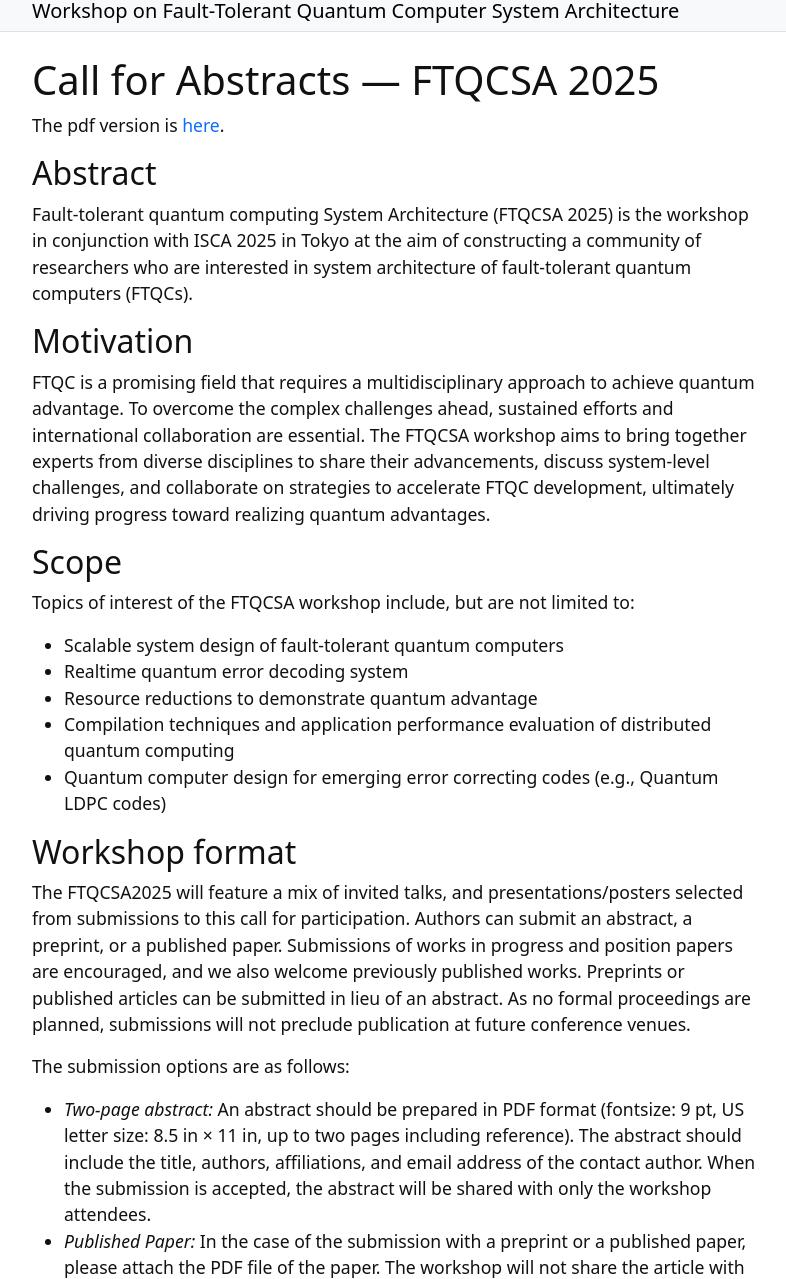
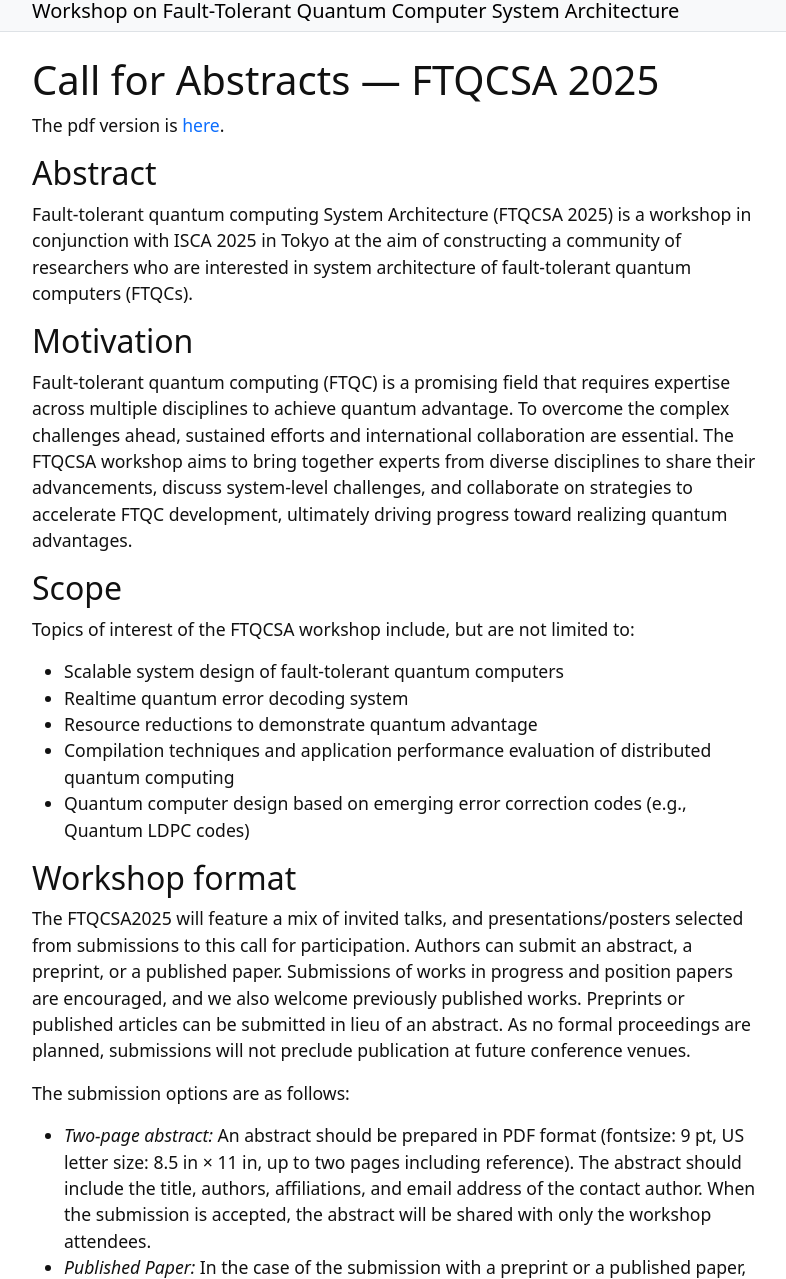
Before and after one commit to ftqcsa/ftqcsa.github.io, a Jekyll site: the page built from content/2-callforabstract-draft.md, in a window 1280 px wide and 1400 px high, cut to the strip 121-1400 px from the top of the window. Shown: the whole strip, without its empty margins (245-1031 px from the left). Built offline with Jekyll 4.4.1, drawn with Linux system fonts in a browser that asks for light colours.

Commit message:
Update 2-callforabstract-draft.md

```diff
--- a/content/2-callforabstract-draft.md
+++ b/content/2-callforabstract-draft.md
@@ -10,10 +10,10 @@ topics: Call for abstract, 2025
 The pdf version is [here](/assets/pdf/FTQCSA2025-CFA.pdf).
 
 ## Abstract
-Fault-tolerant quantum computing System Architecture (FTQCSA 2025) is the workshop in conjunction with ISCA 2025 in Tokyo at the aim of constructing a community of researchers who are interested in system architecture of fault-tolerant quantum computers (FTQCs).
+Fault-tolerant quantum computing System Architecture (FTQCSA 2025) is a workshop in conjunction with ISCA 2025 in Tokyo at the aim of constructing a community of researchers who are interested in system architecture of fault-tolerant quantum computers (FTQCs).
 
 ## Motivation
-FTQC is a promising field that requires a multidisciplinary approach to achieve quantum advantage. To overcome the complex challenges ahead, sustained efforts and international collaboration are essential. The FTQCSA workshop aims to bring together experts from diverse disciplines to share their advancements, discuss system-level challenges, and collaborate on strategies to accelerate FTQC development, ultimately driving progress toward realizing quantum advantages.
+Fault-tolerant quantum computing (FTQC) is a promising field that requires expertise across multiple disciplines to achieve quantum advantage. To overcome the complex challenges ahead, sustained efforts and international collaboration are essential. The FTQCSA workshop aims to bring together experts from diverse disciplines to share their advancements, discuss system-level challenges, and collaborate on strategies to accelerate FTQC development, ultimately driving progress toward realizing quantum advantages.
 
 ## Scope
 Topics of interest of the FTQCSA workshop include, but are not limited to:
@@ -22,7 +22,7 @@ Topics of interest of the FTQCSA workshop include, but are not limited to:
 - Realtime quantum error decoding system
 - Resource reductions to demonstrate quantum advantage
 - Compilation techniques and application performance evaluation of distributed quantum computing
-- Quantum computer design for emerging error correcting codes (e.g., Quantum LDPC codes)
+- Quantum computer design based on emerging error correction codes (e.g., Quantum LDPC codes)
 
 ## Workshop format
 The FTQCSA2025 will feature a mix of invited talks, and presentations/posters selected from submissions to this call for participation. Authors can submit an abstract, a preprint, or a published paper.
```
